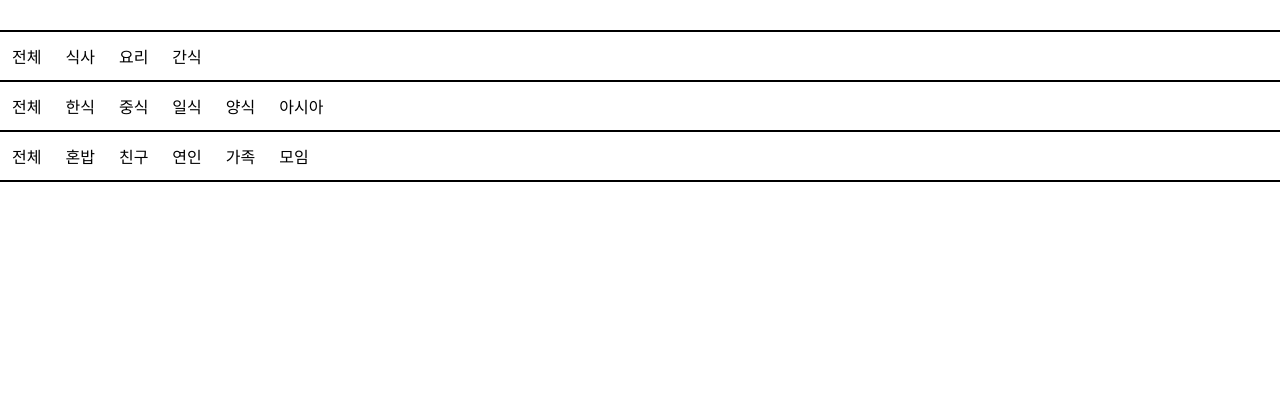
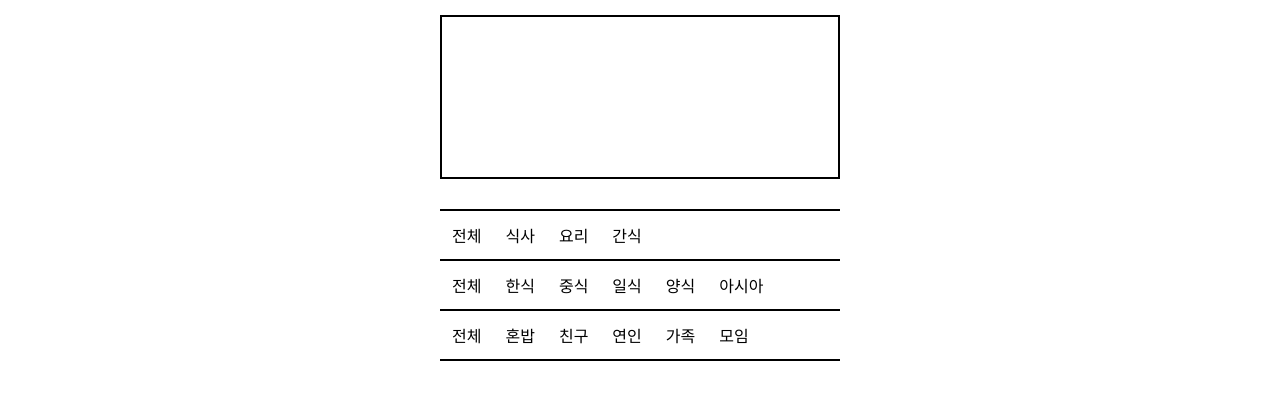
Before and after one commit to want-to-eat-whattttt/whatToEat-Frontend, a React (Create React App) app: page / in a window 1280 px wide. Shown: the top 400 px of the page. Built offline with nearby package versions, Linux system fonts and the light colour scheme.

Commit message:
컴포넌트 배치

```diff
--- a/src/components/Select.tsx
+++ b/src/components/Select.tsx
@@ -10,6 +10,9 @@ const Select = () => {
   return (
     <ThemeProvider theme={theme}>
       <Global styles={globalStyle} />
+
+      <Wrapper>
+        <ResultBox />
         <SelectContainer>
             <OptionCateogry>
               <OptionLabel>전체</OptionLabel>
@@ -27,7 +30,6 @@ const Select = () => {
               <OptionLabel>아시아</OptionLabel>
             </OptionCateogry>
             <LineBox />
-
             <OptionCateogry>
               <OptionLabel>전체</OptionLabel>
               <OptionLabel>혼밥</OptionLabel>
@@ -39,6 +41,10 @@ const Select = () => {
             <LineBox />
 
           </SelectContainer>
+
+      </Wrapper>
+
+
     </ThemeProvider>
 
   )
@@ -46,22 +52,30 @@ const Select = () => {
 
 export default Select;
 
-// const Wrapper = styled.div`
-// 	/* display: flex;
-// 	justify-content: center;
-// 	align-items: center;
-// 	height: 100vh;  */
-
-// `
-
+const ResultBox = styled.div`
+    width: 400px;
+    height: 164px;
+    margin: 15px auto 0;
+    background-color: var(--color-white-1);
+    border: 2px solid ${({ theme }) => theme.color.black};
+    display: flex;
+    flex-direction: column;
+    justify-content: center;
+    align-items: center;
+`
+const Wrapper = styled.div`
+	display: flex;
+	justify-content: center;
+	align-items: center;
+  flex-direction: column;
+`
 const LineBox = styled.div`
-	border-bottom: 2px solid ;
+	border-bottom: 2px solid ${({ theme }) => theme.color.black};
 `
-
 const SelectContainer = styled.div`
     margin: 30px auto;
-    width: 100%;
-    border-top: 2px solid ;
+    width: 400px;
+    border-top: 2px solid ${({ theme }) => theme.color.black};
 `
 
 const OptionCateogry = styled.div`
@@ -80,7 +94,7 @@ const OptionLabel = styled.label`
     /* text-wrap: nowrap; 언노운 프로퍼티는 뭐냐,, */
     word-break: keep-all;
     padding: 12px;
-    color: var(--color-black-1);
+    color: ${({ theme }) => theme.color.black};
     font-size: 16px;
     cursor: pointer;
 `
--- a/src/style/globalStyle.ts
+++ b/src/style/globalStyle.ts
@@ -32,6 +32,11 @@ const globalStyle = css`
         display: none;
     }
     * {
+        margin: 0;
+        padding: 0;
+        box-sizing: border-box;
+        border: 0;
+        outline: 0;
         -ms-user-select: none;
         -moz-user-select: -moz-none;
         -khtml-user-select: none;
```
Lines whose indentation alone changed are shown as unchanged.
